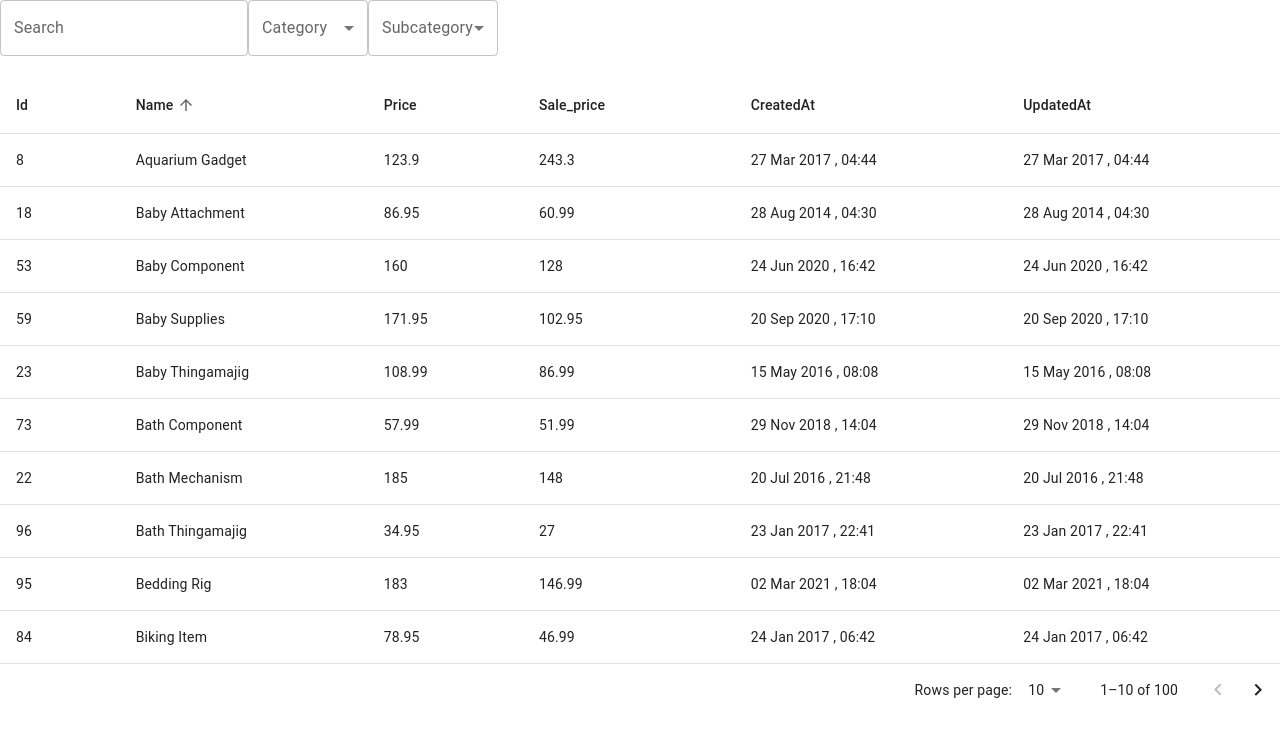
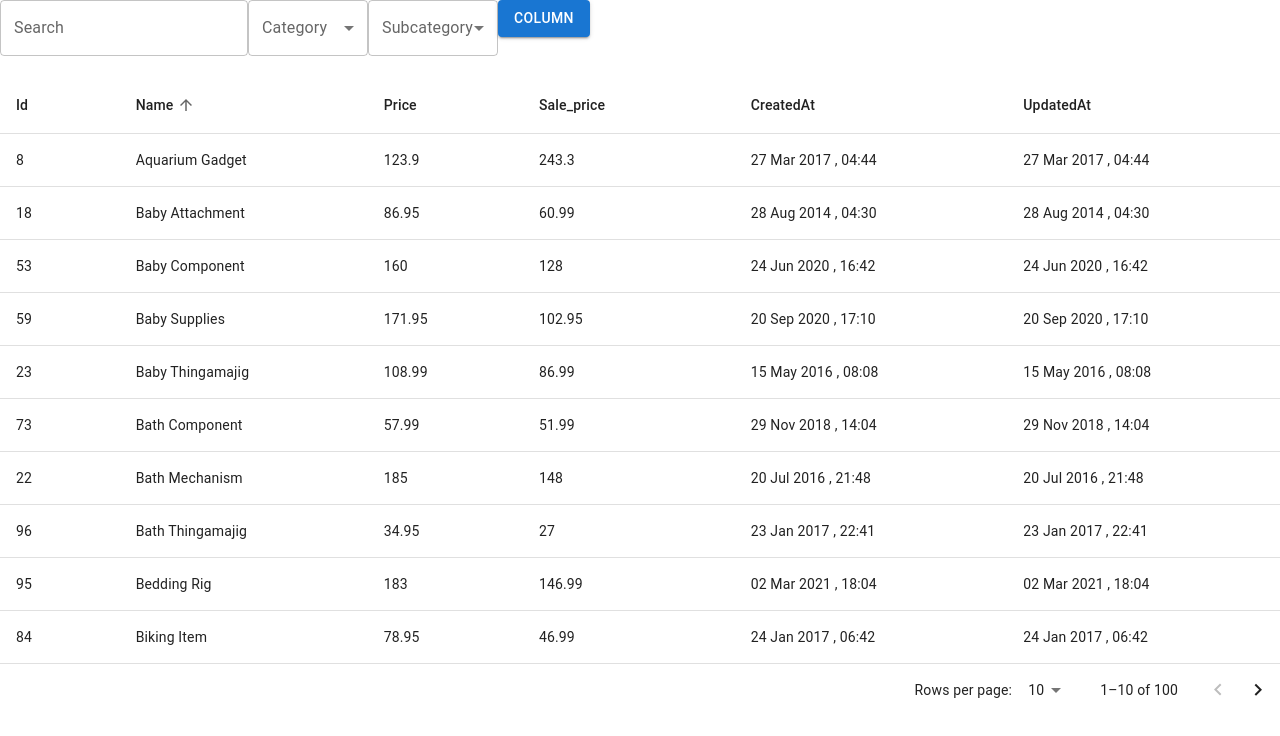
Before and after one commit to shahviraj222/Reunion, a React (Vite) app: page / in a window 1280 px wide. Shown: the top 736 px of the page. Built offline with nearby package versions, Linux system fonts and the light colour scheme.

Commit message:
toggle functionality added

```diff
--- a/src/TableComponent.jsx
+++ b/src/TableComponent.jsx
@@ -1,22 +1,13 @@
 import React, { useState, useEffect } from 'react';
 import {
     Table,
-    TableBody,
-    TableCell,
     TableContainer,
-    TableHead,
-    TableRow,
-    TableSortLabel,
     TablePagination,
-    TextField,
-    FormControl,
-    InputLabel,
-    Select,
-    MenuItem,
 } from '@mui/material';
 
 import TableHeadComponent from './components/TableHeadComponent';
 import TableBodyComponent from './components/TableBodyComponent';
+import FilterComponents from './components/FilterComponents';
 
 const TableComponent = ({ data }) => {
     // State hooks for sorting, pagination, and filters and category
@@ -29,7 +20,7 @@ const TableComponent = ({ data }) => {
     const [subcategoryFilter, setSubcategoryFilter] = useState('')
     const [uniqueSubcategories, setUniqueSubcategories] = useState([]);
     const uniqueCategories = [...new Set(data.map(item => item.category))];
-    const uniqueSubCategories = [...new Set(data.map(item => item.subcategory))];
+    const uniqueSubCategory = [...new Set(data.map(item => item.subcategory))];
     const [visibleColumn, setVisibleColumn] = useState(['id', 'name', 'price', 'sale_price', 'createdAt', 'updatedAt'])
     // Function to handle sorting
     const handleRequestSort = (property) => {
@@ -47,6 +38,13 @@ const TableComponent = ({ data }) => {
     const handleChangeRowsPerPage = (event) => {
         setRowsPerPage(parseInt(event.target.value, 10));
         setPage(0);
+    };
+
+    // Function For deleting or adding the colum (Toggle)
+    const toggleColumn = (column) => {
+        setVisibleColumn(prev =>
+            prev.includes(column) ? prev.filter(col => col !== column) : [...prev, column]
+        );
     };
 
     // Filtering logic
@@ -68,7 +66,7 @@ const TableComponent = ({ data }) => {
     useEffect(() => {
 
         if (categoryFilter == "") {
-            setUniqueSubcategories(uniqueSubCategories);
+            setUniqueSubcategories(uniqueSubCategory);
             setSubcategoryFilter("")
         }
         else {
@@ -77,10 +75,22 @@ const TableComponent = ({ data }) => {
                     return item.subcategory
                 }
             })));
+            setSubcategoryFilter("")
             setUniqueSubcategories(subcategories);
         }
     }, [categoryFilter]);
 
+    // // you have to build the same filter like above
+
+    // useEffect(() => {
+    //     if (subcategoryFilter == "") {
+
+    //     }
+    //     else {
+    //         // setCategoryFilter("Health")
+    //         // write a logic if you select the a sub category then the corresponding category selected
+    //     }
+    // }, [subcategoryFilter]);
 
     // Paginate filtered data
     const paginatedData = filteredData.slice(page * rowsPerPage, page * rowsPerPage + rowsPerPage);
@@ -89,50 +99,35 @@ const TableComponent = ({ data }) => {
         <TableContainer>
 
             {/* Search Input */}
-            <TextField
-                label="Search"
-                variant="outlined"
-                value={searchTerm}
-                onChange={(e) => setSearchTerm(e.target.value)}
-                style={{ marginBottom: '20px' }}
+            <FilterComponents
+                setSearchTerm={setSearchTerm}
+                searchTerm={searchTerm}
+                categoryFilter={categoryFilter}
+                setCategoryFilter={setCategoryFilter}
+                uniqueCategories={uniqueCategories}
+                subcategoryFilter={subcategoryFilter}
+                setSubcategoryFilter={setSubcategoryFilter}
+                uniqueSubcategories={uniqueSubcategories}
+                toggleColumn={toggleColumn}
+                visibleColumn={visibleColumn}
             />
 
-            {/* Category Filter Dropdown */}
-            <FormControl variant="outlined" style={{ marginBottom: '20px', minWidth: 120 }}>
-                <InputLabel>Category</InputLabel>
-                <Select
-                    value={categoryFilter}
-                    onChange={(e) => setCategoryFilter(e.target.value)}
-                >
-                    <MenuItem value="">
-                        <em>All</em>
-                    </MenuItem>
-                    {uniqueCategories.map((data) => <MenuItem key={data} value={data}>{data}</MenuItem>)}
-                </Select>
-            </FormControl>
+            <Table>
 
-            {/* Subcategory Filter Dropdown */}
-            <FormControl variant="outlined" style={{ marginBottom: '20px', minWidth: 130 }}>
-                <InputLabel>Subcategory</InputLabel>
-                <Select
-                    value={subcategoryFilter}
-                    onChange={(e) => setSubcategoryFilter(e.target.value)}
-                >
-                    <MenuItem value="">
-                        <em>All</em>
-                    </MenuItem>
-                    {uniqueSubcategories.map((data) => data ? <MenuItem key={data} value={data}>{data}</MenuItem> : [])}
-                </Select>
-            </FormControl>
-
-            {/* Table */}
-            <Table>
+                {/* Heading Of Table */}
                 <TableHeadComponent
                     handleRequestSort={handleRequestSort}
                     order={order}
                     orderBy={orderBy}
-                    visibleColumn={visibleColumn} />
-                <TableBodyComponent visibleColumn={visibleColumn} paginatedData={paginatedData} />
+                    visibleColumn={visibleColumn}
+                />
+
+                {/* Body Data */}
+                <TableBodyComponent
+                    visibleColumn={visibleColumn}
+                    paginatedData={paginatedData}
+                />
+
             </Table>
 
             {/* Pagination */}
--- a/src/components/FilterComponents.jsx
+++ b/src/components/FilterComponents.jsx
@@ -1,20 +1,33 @@
-import React from 'react';
+import React, { useState } from 'react';
 import {
-    Table,
-    TableBody,
-    TableCell,
-    TableContainer,
-    TableHead,
-    TableRow,
-    TableSortLabel,
-    TablePagination,
     TextField,
     FormControl,
     InputLabel,
     Select,
     MenuItem,
+    Button,
+    Checkbox,
+    ListItemText,
+    Popover,
+    Typography,
 } from '@mui/material';
-function FilterComponents({ setSearchTerm, searchTerm, categoryFilter, setCategoryFilter, uniqueCategories, subcategoryFilter, setSubcategoryFilter, uniqueSubcategories }) {
+function FilterComponents({ setSearchTerm, searchTerm, categoryFilter, setCategoryFilter, uniqueCategories, subcategoryFilter, setSubcategoryFilter, uniqueSubcategories, toggleColumn, visibleColumn }) {
+    const [anchorEl, setAnchorEl] = useState(null);
+
+    const handleClick = (event) => {
+        setAnchorEl(event.currentTarget);
+    };
+
+    const handleClose = () => {
+        setAnchorEl(null);
+    };
+
+    const open = Boolean(anchorEl);
+    const id = open ? 'simple-popover' : undefined;
+
+    const handleToggleColumn = (column) => {
+        toggleColumn(column);
+    };
     return (
         <>
             <TextField
@@ -52,6 +65,39 @@ function FilterComponents({ setSearchTerm, searchTerm, categoryFilter, setCatego
                     {uniqueSubcategories.map((data) => data ? <MenuItem key={data} value={data}>{data}</MenuItem> : [])}
                 </Select>
             </FormControl>
+
+            {/* Button to toggle column visibility */}
+            <Button variant="contained" onClick={handleClick}>
+                column
+            </Button>
+
+            {/* Popover for column selection */}
+            <Popover
+                id={id}
+                open={open}
+                anchorEl={anchorEl}
+                onClose={handleClose}
+                anchorOrigin={{
+                    vertical: 'bottom',
+                    horizontal: 'center',
+                }}
+                transformOrigin={{
+                    vertical: 'top',
+                    horizontal: 'center',
+                }}
+            >
+                <Typography sx={{ p: 2 }}>
+                    {['id', 'name', 'price', 'sale_price', 'createdAt', 'updatedAt'].map((column) => (
+                        <div key={column}>
+                            <Checkbox
+                                checked={visibleColumn.includes(column)}
+                                onChange={() => handleToggleColumn(column)}
+                            />
+                            <span>{column}</span>
+                        </div>
+                    ))}
+                </Typography>
+            </Popover>
         </>
     );
 }
--- a/src/components/TableBodyComponent.jsx
+++ b/src/components/TableBodyComponent.jsx
@@ -16,7 +16,7 @@ function TableBodyComponent({ paginatedData, visibleColumn, }) {
                     <TableRow key={row.id}>
                         {visibleColumn.map((data) => {
                             return (
-                                <TableCell>
+                                <TableCell key={data.id}>
                                     {data === 'createdAt' || data === 'updatedAt' ? formatDate(row[data]) : row[data]}
                                 </TableCell>
                             )
--- a/src/components/TableHeadComponent.jsx
+++ b/src/components/TableHeadComponent.jsx
@@ -14,6 +14,7 @@ function TableHeadComponent({ handleRequestSort, order, orderBy, visibleColumn }
                     return (
                         <TableCell key={data} sortDirection={orderBy === data ? order : false}>
                             <TableSortLabel
+                                key={data}
                                 active={orderBy === data}
                                 direction={orderBy === data ? order : 'asc'}
                                 onClick={() => handleRequestSort(data)}
```
